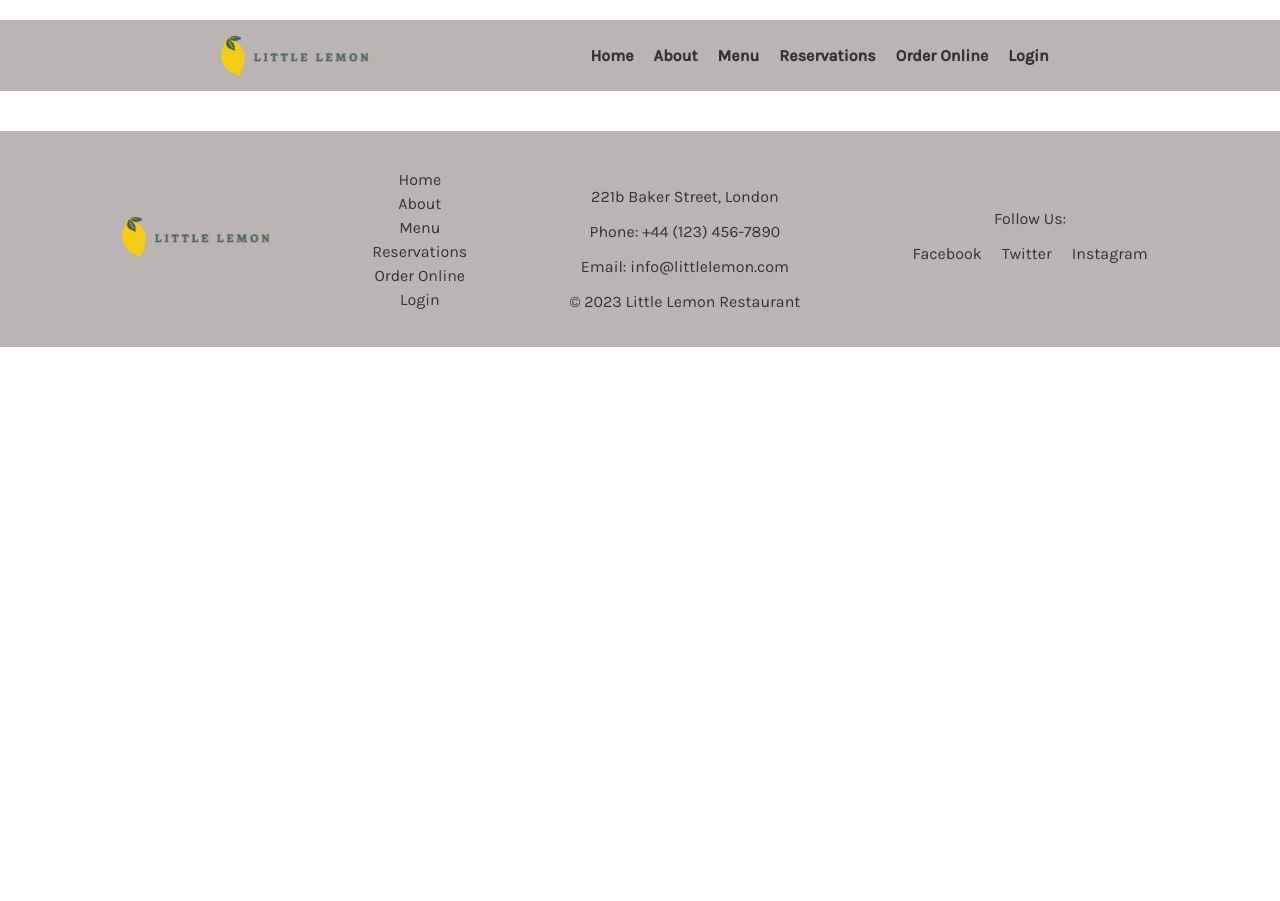
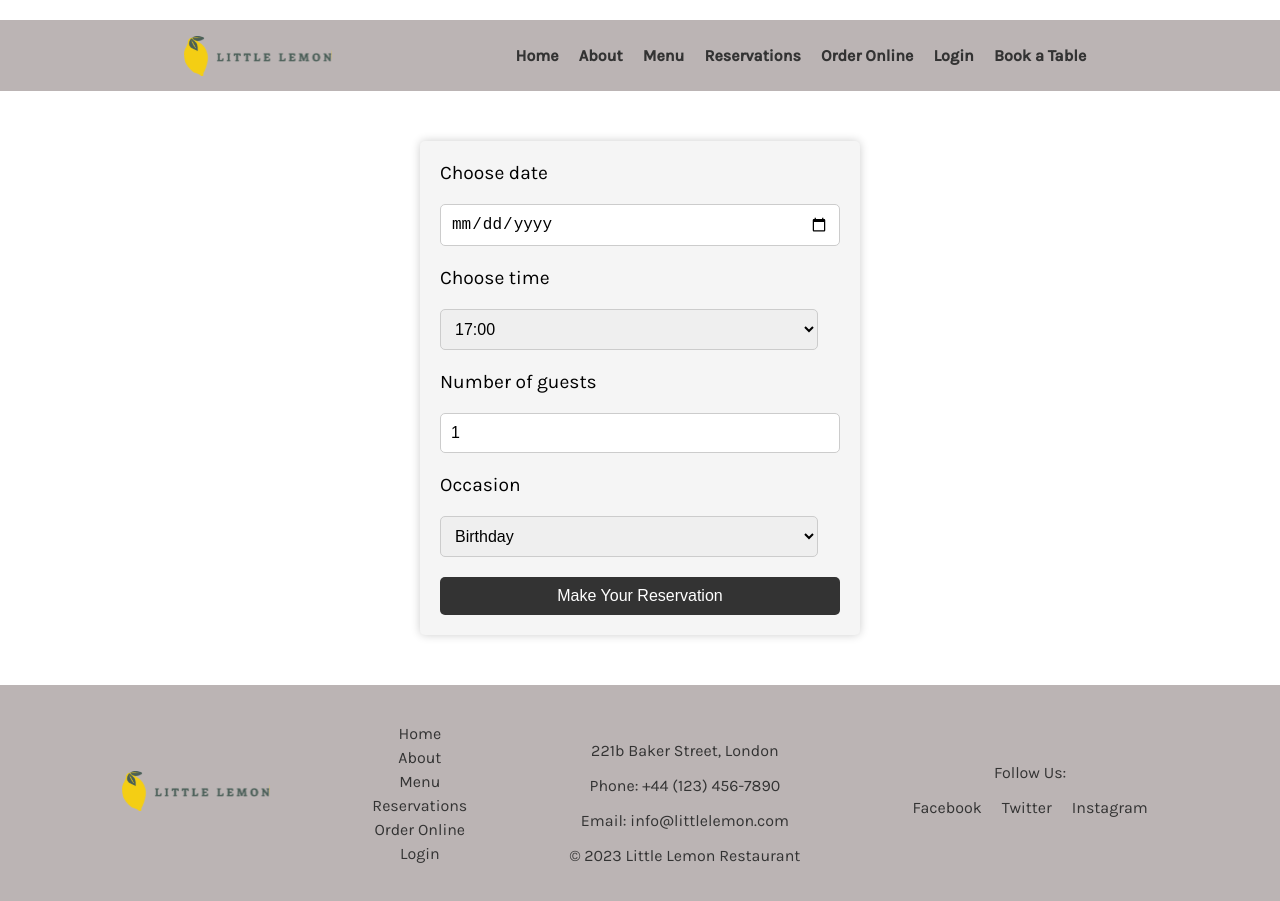
Before and after one commit to Ak-Nobelwolf/Little-Lemon, a React (Create React App) app: page /book-table in a window 1280 px wide. Before the commit the page ends 800 px from the top, so only its background shows below. Built offline with nearby package versions, Linux system fonts and the light colour scheme.

Commit message:
Created Booking Form

```diff
--- a/src/components/AppRoutes.js
+++ b/src/components/AppRoutes.js
@@ -8,6 +8,7 @@ import Menu from './Menu'; // Import your Menu component
 import Reservations from './Reservations'; // Import your Reservations component
 import OrderOnline from './OrderOnline'; // Import your OrderOnline component
 import Login from './Login'; // Import your Login component
+import BookingPage from './BookingForm';
 
 function AppRoutes() {
   return (
@@ -19,6 +20,7 @@ function AppRoutes() {
         <Route path="/reservations" element={<Reservations />} />
         <Route path="/order-online" element={<OrderOnline />} />
         <Route path="/login" element={<Login />} />
+        <Route path="/book-table" element={<BookingPage />} />
       </Routes>
     </BrowserRouter>
   );
--- /dev/null
+++ b/src/components/BookingForm.js
@@ -0,0 +1,156 @@
+// import React, { useState } from 'react';
+// import '../styles/BookingForm.css'; // Import your CSS file
+
+// function BookingForm() {
+//   const [date, setDate] = useState('');
+//   const [time, setTime] = useState('17:00');
+//   const [guests, setGuests] = useState(1);
+//   const [occasion, setOccasion] = useState('Birthday');
+
+//   const [availableTimes] = useState([
+//     '17:00', '17:30', '18:00', '18:30', '19:00', '19:30', '20:00', '20:30','21:00', '21:30', '22:00'
+//   ]);
+
+//   const handleSubmit = (e) => {
+//     e.preventDefault();
+//     // Handle form submission logic here
+//   };
+
+//   return (
+//     <form className="booking-form" onSubmit={handleSubmit}>
+//       <label htmlFor="res-date">Choose date</label>
+//       <input
+//         type="date"
+//         id="res-date"
+//         value={date}
+//         onChange={(e) => setDate(e.target.value)}
+//         required
+//       />
+
+//       <label htmlFor="res-time">Choose time</label>
+//       <select
+//         id="res-time"
+//         value={time}
+//         onChange={(e) => setTime(e.target.value)}
+//         required
+//       >
+//         {availableTimes.map((availableTime) => (
+//           <option key={availableTime} value={availableTime}>
+//             {availableTime}
+//           </option>
+//         ))}
+//       </select>
+
+//       <label htmlFor="guests">Number of guests</label>
+//       <input
+//         type="number"
+//         placeholder="1"
+//         min="1"
+//         max="10"
+//         id="guests"
+//         value={guests}
+//         onChange={(e) => setGuests(parseInt(e.target.value))}
+//         required
+//       />
+
+//       <label htmlFor="occasion">Occasion</label>
+//       <select
+//         id="occasion"
+//         value={occasion}
+//         onChange={(e) => setOccasion(e.target.value)}
+//         required
+//       >
+//         <option value="Birthday">Birthday</option>
+//         <option value="Anniversary">Anniversary</option>
+//       </select>
+
+//       <input type="submit" value="Make Your Reservation" />
+//     </form>
+//   );
+// }
+
+// export default BookingForm;
+import React, { useState } from 'react';
+import '../styles/BookingForm.css'; // Import your CSS file
+
+function BookingForm() {
+  const [date, setDate] = useState('');
+  const [time, setTime] = useState('17:00');
+  const [guests, setGuests] = useState(1);
+  const [occasion, setOccasion] = useState('Birthday');
+  const [submitted, setSubmitted] = useState(false); // Track form submission
+
+  const [availableTimes] = useState([
+    '17:00', '17:30', '18:00', '18:30', '19:00', '19:30', '20:00', '20:30','21:00', '21:30', '22:00'
+  ]);
+
+  const handleSubmit = (e) => {
+    e.preventDefault();
+    // Handle form submission logic here (you can perform API calls, validations, etc.)
+
+    // For now, just set a flag to indicate successful submission
+    setSubmitted(true);
+  };
+
+  return (
+    <div className="booking-container">
+      {submitted ? (
+        <div className="success-message">
+          Reservation successful! We look forward to seeing you.
+        </div>
+      ) : (
+        <form className="booking-form" onSubmit={handleSubmit}>
+          <label htmlFor="res-date">Choose date</label>
+          <input
+            type="date"
+            id="res-date"
+            value={date}
+            onChange={(e) => setDate(e.target.value)}
+            required
+          />
+
+          <label htmlFor="res-time">Choose time</label>
+          <select
+            id="res-time"
+            value={time}
+            onChange={(e) => setTime(e.target.value)}
+            required
+          >
+            {availableTimes.map((availableTime) => (
+              <option key={availableTime} value={availableTime}>
+                {availableTime}
+              </option>
+            ))}
+          </select>
+
+          <label htmlFor="guests">Number of guests</label>
+          <input
+            type="number"
+            placeholder="1"
+            min="1"
+            max="10"
+            id="guests"
+            value={guests}
+            onChange={(e) => setGuests(parseInt(e.target.value))}
+            required
+          />
+
+          <label htmlFor="occasion">Occasion</label>
+          <select
+            id="occasion"
+            value={occasion}
+            onChange={(e) => setOccasion(e.target.value)}
+            required
+          >
+            <option value="Birthday">Birthday</option>
+            <option value="Anniversary">Anniversary</option>
+          </select>
+
+          <input type="submit" value="Make Your Reservation" />
+        </form>
+      )}
+    </div>
+  );
+}
+
+export default BookingForm;
--- a/src/components/Nav.js
+++ b/src/components/Nav.js
@@ -42,6 +42,7 @@ function Nav() {
           <li><a href="/reservations">Reservations</a></li>
           <li><a href="/order-online">Order Online</a></li>
           <li><a href="/login">Login</a></li>
+          <li><a href="/book-table">Book a Table</a></li>
         </ul>
       </div>
     </nav>
--- /dev/null
+++ b/src/styles/BookingForm.css
@@ -0,0 +1,43 @@
+/* BookingForm.css */
+.booking-form {
+    display: grid;
+    max-width: 400px;
+    gap: 20px;
+    margin-left:auto;
+    margin-right:auto;
+    margin-top: 50px;
+    margin-bottom: 10px;
+    padding: 20px;
+    background-color: #f5f5f5;
+    border-radius: 5px;
+    box-shadow: 0px 0px 10px rgba(0, 0, 0, 0.2);
+  }
+
+  .booking-form label {
+    font-size: 1.2rem;
+  }
+
+  .booking-form input[type="date"],
+  .booking-form select,
+  .booking-form input[type="number"] {
+    width: calc(100% - 22px);
+    padding: 10px;
+    border: 1px solid #ccc;
+    border-radius: 5px;
+    font-size: 1rem;
+  }
+
+  .booking-form input[type="submit"] {
+    background-color: #333;
+    color: #fff;
+    padding: 10px 20px;
+    border: none;
+    border-radius: 5px;
+    font-size: 1rem;
+    cursor: pointer;
+    transition: background-color 0.3s;
+  }
+
+  .booking-form input[type="submit"]:hover {
+    background-color: #555;
+  }
```
Also changed, not shown: src/components/BookingPage.js (added, +20 -0 lines).
